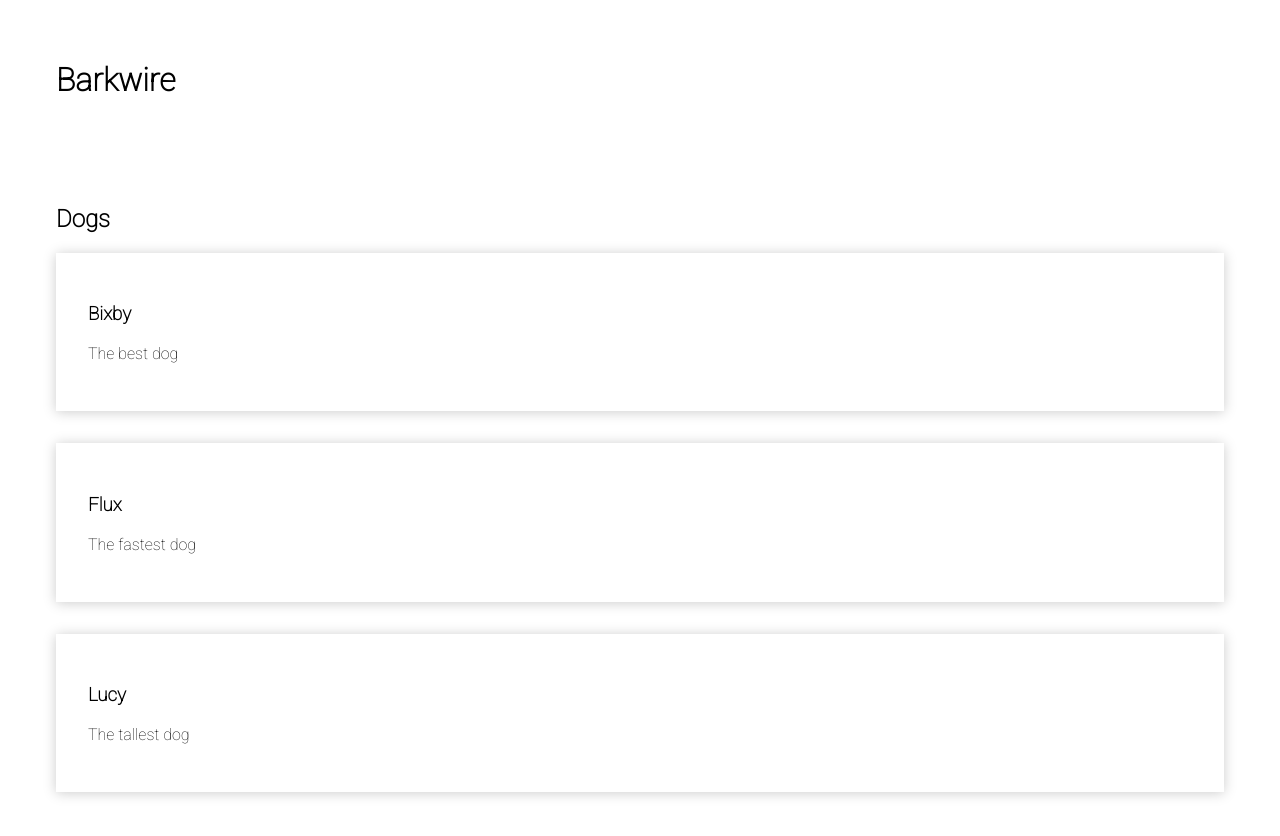
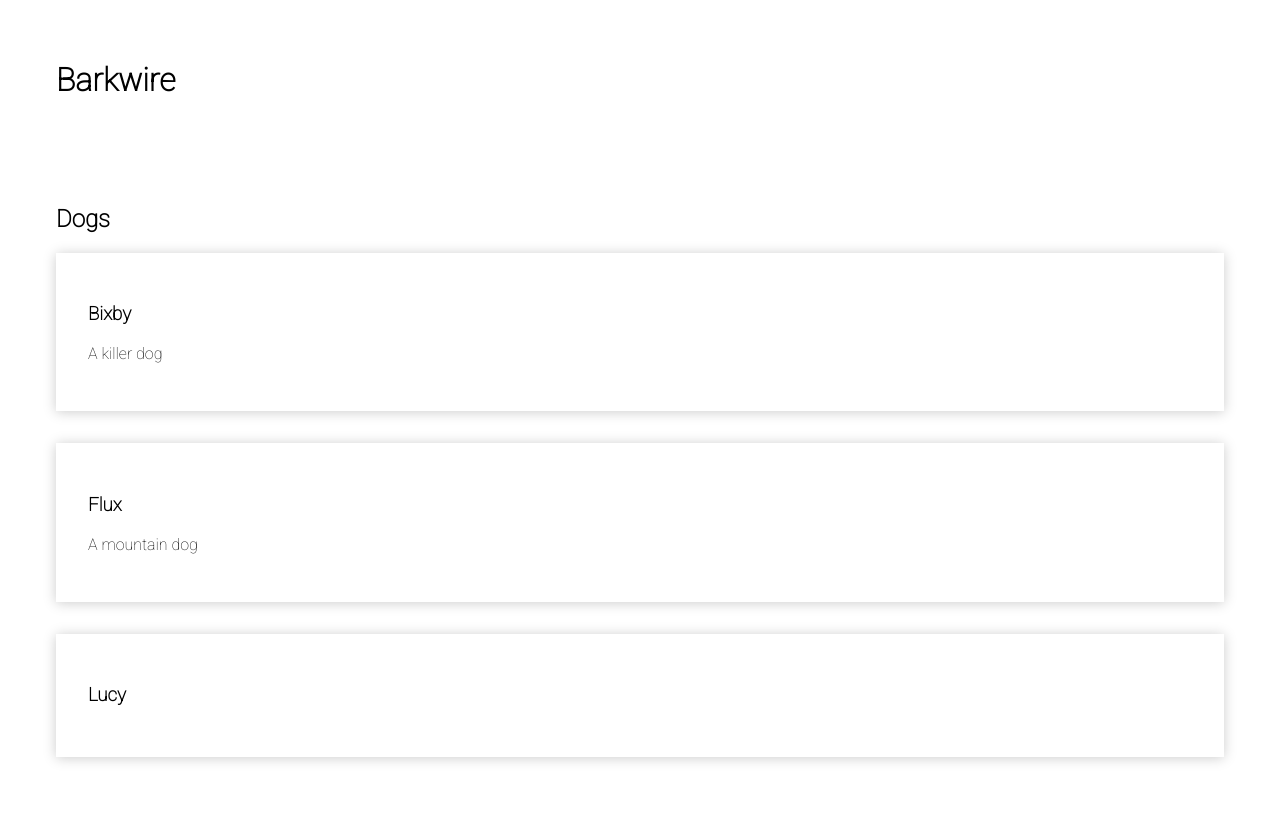
Before and after one commit to 2W-J2H2/barkwire, a Vue app: page / in a window 1280 px wide. Shown: the top 836 px of the page. Built offline with nearby package versions, Linux system fonts and the light colour scheme.

Commit message:
created a 'computed' property7 in the export script in App.vue in order to move the logic from Dogs into the App level; passed the dogs object into the Dogs component by passing the dogs() function down with a colon (':') in front of the function in order to indicate that JavaScript was being used

```diff
--- a/src/App.vue
+++ b/src/App.vue
@@ -16,6 +16,22 @@ import Dogs from "@/components/Dogs"
 export default {
   components: {
     Dogs
+  },
+  computed: {
+    dogs(){
+      return [{
+        name: "Bixby",
+        description: "A killer dog"
+      },
+      {
+        name: "Flux",
+        description: "A mountain dog"
+      },
+      {
+        name: "Lucy",
+        description: "A racing dog"
+      }]
+    }
   }
 }
 </script>
--- a/src/components/Dogs.vue
+++ b/src/components/Dogs.vue
@@ -3,19 +3,19 @@
         <li>
           <Dog
             name="Bixby"
-            description="The best dog"
+            description="A killer dog"
           />
         </li>
         <li>
           <Dog
             name="Flux"
-            description="The fastest dog"
+            description="A mountain dog"
           />
         </li>
         <li>
           <Dog
             name="Lucy"
-            description="The tallest dog"
+            description=""
           />
         </li>
       </ul>
```
